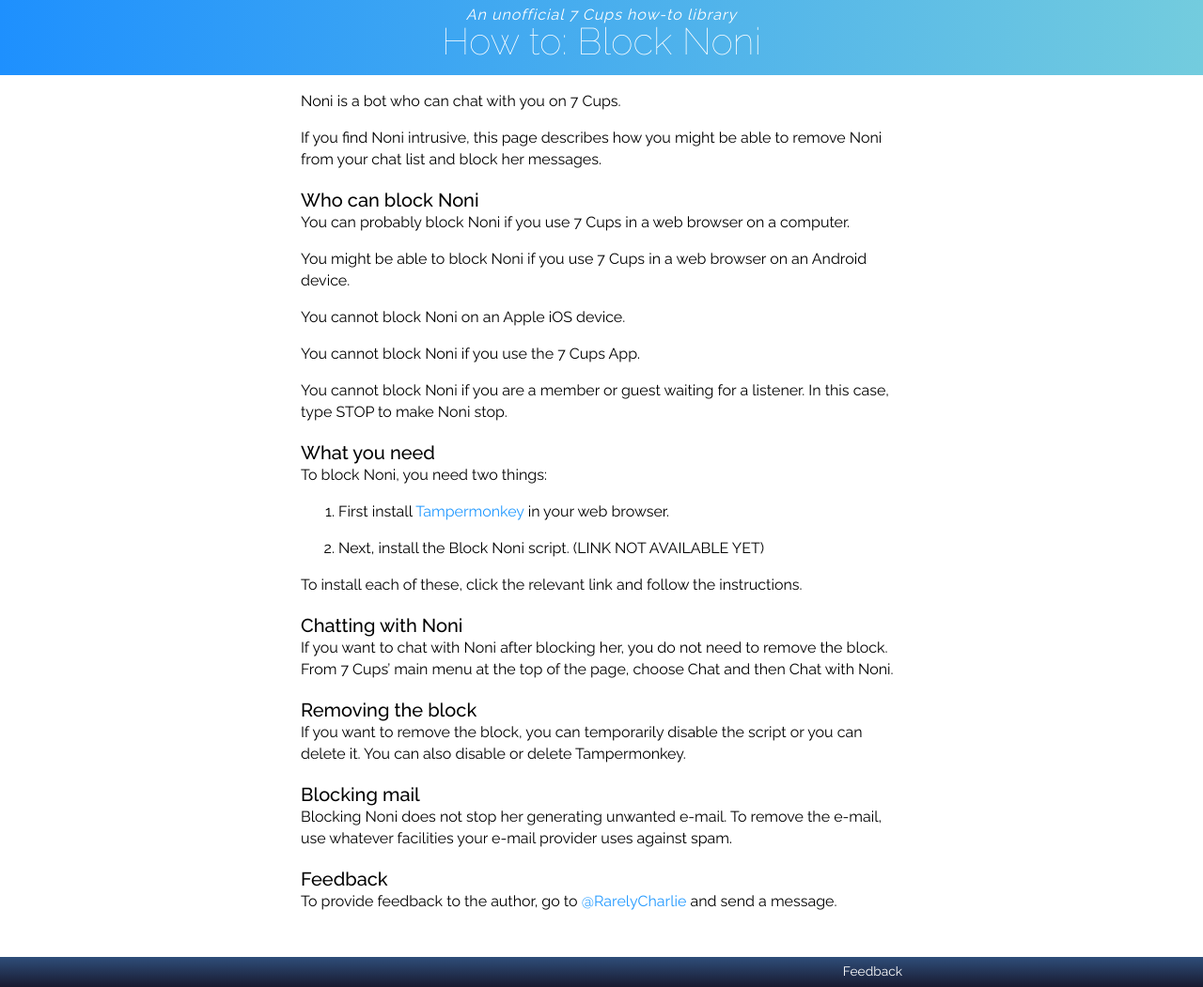
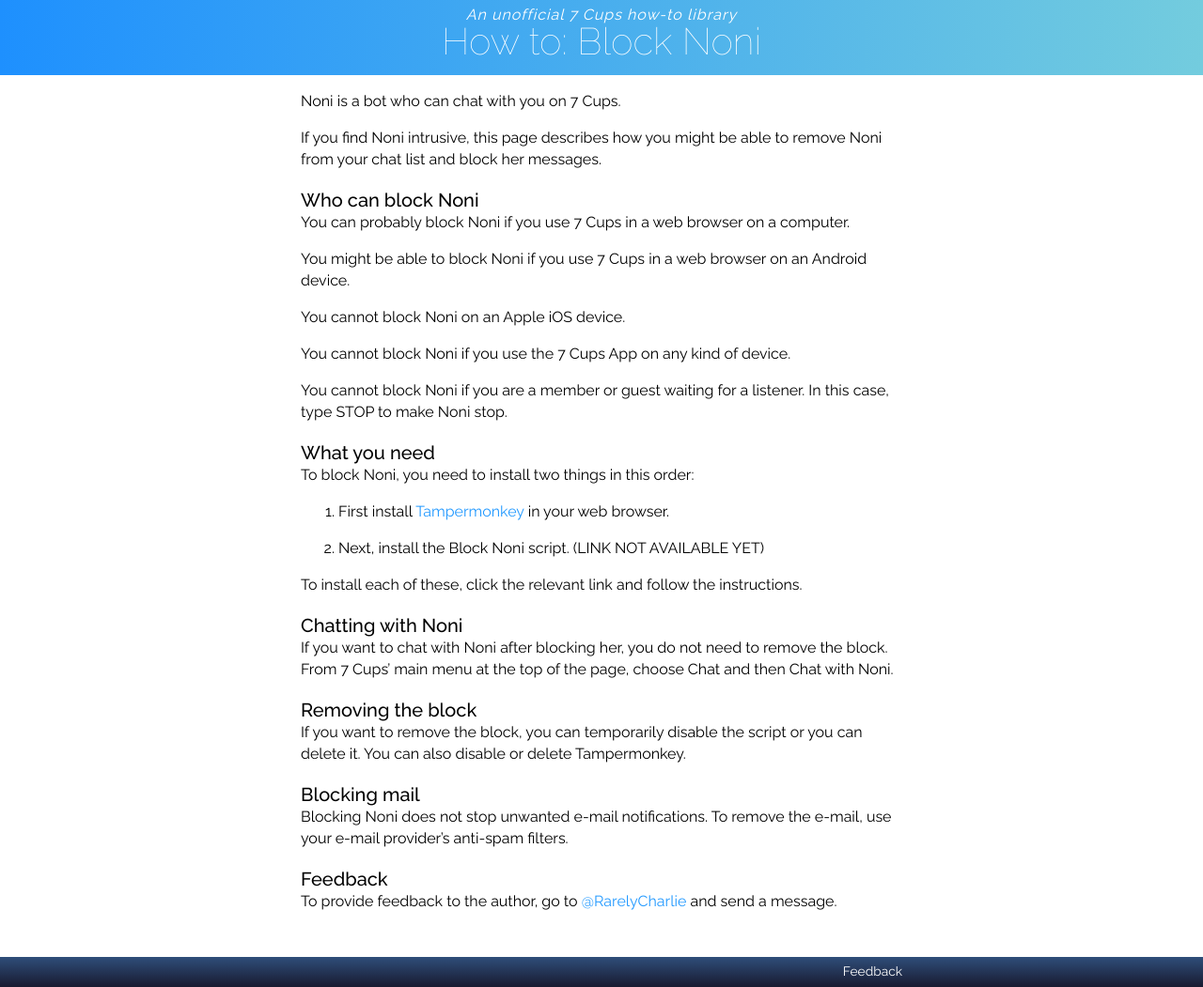
Before and after one commit to RarelyCharlie/rarelycharlie.github.io, a Jekyll site: the page built from _howto/block-noni.md, in a window 1280 px wide and 1051 px high. Shown: the whole window at 94% size. Built offline with Jekyll 4.4.1, drawn with Linux system fonts in a browser that asks for light colours.

Commit message:
more tweaks

```diff
--- a/_howto/block-noni.md
+++ b/_howto/block-noni.md
@@ -16,12 +16,12 @@ You might be able to block Noni if you use 7 Cups in a web browser on an Android
 
 You cannot block Noni on an Apple iOS device.
 
-You cannot block Noni if you use the 7 Cups App.
+You cannot block Noni if you use the 7 Cups App on any kind of device.
 
 You cannot block Noni if you are a member or guest waiting for a listener. In this case, type STOP to make Noni stop.
 
 ### What you need
-To block Noni, you need two things:
+To block Noni, you need to install two things in this order:
 
 1. First install [Tampermonkey](http://tampermonkey.net/) in your web browser.
 
@@ -36,7 +36,7 @@ If you want to chat with Noni after blocking her, you do not need to remove the
 If you want to remove the block, you can temporarily disable the script or you can delete it. You can also disable or delete Tampermonkey.
 
 ### Blocking mail
-Blocking Noni does not stop her generating unwanted e-mail. To remove the e-mail, use whatever facilities your e-mail provider uses against spam.
+Blocking Noni does not stop unwanted e-mail notifications. To remove the e-mail, use your e-mail provider's anti-spam filters.
 
 ### Feedback
 To provide feedback to the author, go to [@RarelyCharlie](https://www.7cups.com/@RarelyCharlie) and send a message.
```
